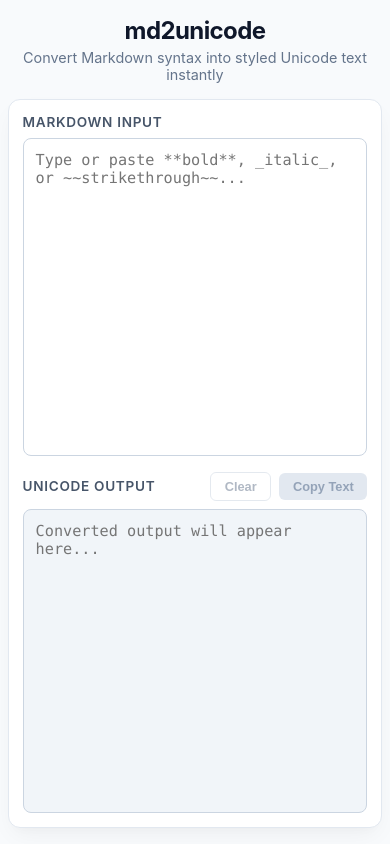
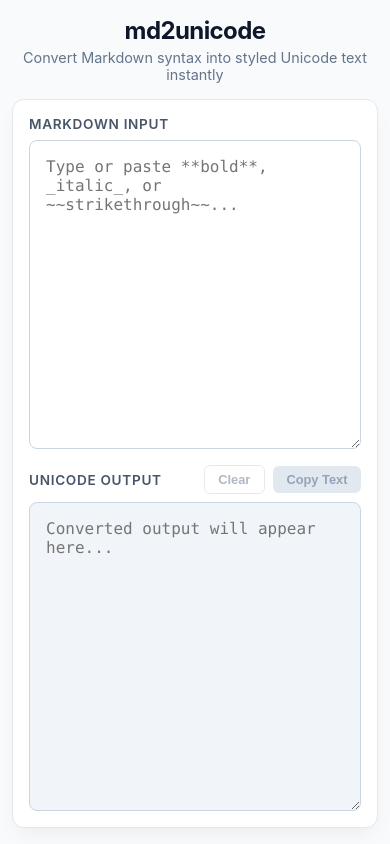
Before and after one commit to songe/md2unicode, a React (Create React App) app: page / in a window 390 px wide. Built offline with nearby package versions, Linux system fonts and the light colour scheme.

Commit message:
fix: sizing on mobile

```diff
--- a/src/App.css
+++ b/src/App.css
@@ -78,8 +78,9 @@ body {
 
 .app-container {
   width: 95%;
-  max-width: 1400px; /* Takes up most of wide desktop screens */
-  height: 100vh;
+  max-width: 1400px;
+  min-height: 100vh;
+  min-height: 100dvh;
   padding: 1.5rem 1rem;
   margin: 0 auto;
   display: flex;
@@ -115,7 +116,6 @@ body {
   gap: 1.25rem;
   border: 1px solid var(--border-card);
   flex: 1; /* Takes up remaining height of container */
-  min-height: 0; /* Ensures inner flex children can shrink properly */
   transition: background-color 0.3s ease, border-color 0.3s ease;
 }
 
@@ -143,7 +143,8 @@ body {
 
 textarea {
   width: 100%;
-  flex: 1; /* Fills full height inside input-group */
+  flex: 1;
+  min-height: 140px; /* Ensures textareas stay usable on small screens */
   background-color: var(--bg-textarea);
   border: 1px solid var(--border-input);
   border-radius: 8px;
@@ -151,7 +152,7 @@ textarea {
   font-family: ui-monospace, SFMono-Regular, Menlo, Monaco, Consolas, monospace;
   font-size: 1rem;
   padding: 1rem;
-  resize: none; /* Prevents manually breaking the viewport flex bounds */
+  resize: vertical; /* Allow resizing if user needs more room */
   outline: none;
   transition: border-color 0.2s ease, box-shadow 0.2s ease, background-color 0.3s ease;
 }
@@ -191,11 +192,13 @@ textarea[readonly] {
 @media (max-width: 480px) {
   .app-container {
     width: 100%;
-    padding: 1rem 0.5rem;
+    padding: 1rem 0.75rem;
+    height: auto; /* Let content determine height if viewport is constrained */
+    min-height: 100dvh;
   }
 
   .converter-card {
-    padding: 0.85rem;
+    padding: 1rem;
     gap: 1rem;
   }
 
@@ -204,8 +207,8 @@ textarea[readonly] {
   }
 
   textarea {
-    font-size: 0.95rem;
-    padding: 0.75rem;
+    font-size: 16px; /* Prevents iOS Safari from auto-zooming when focused */
+    min-height: 160px;
   }
 }
 
```
